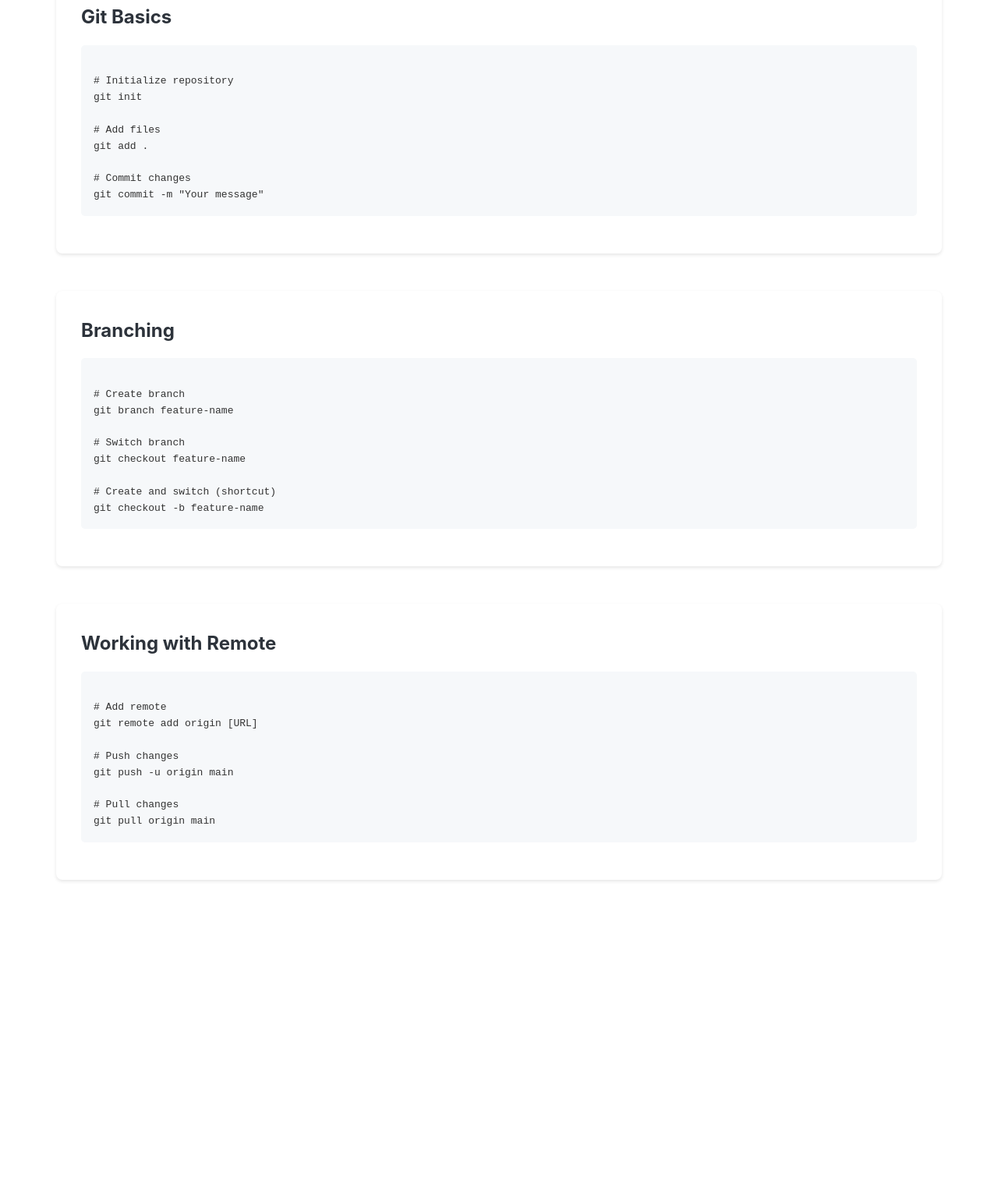
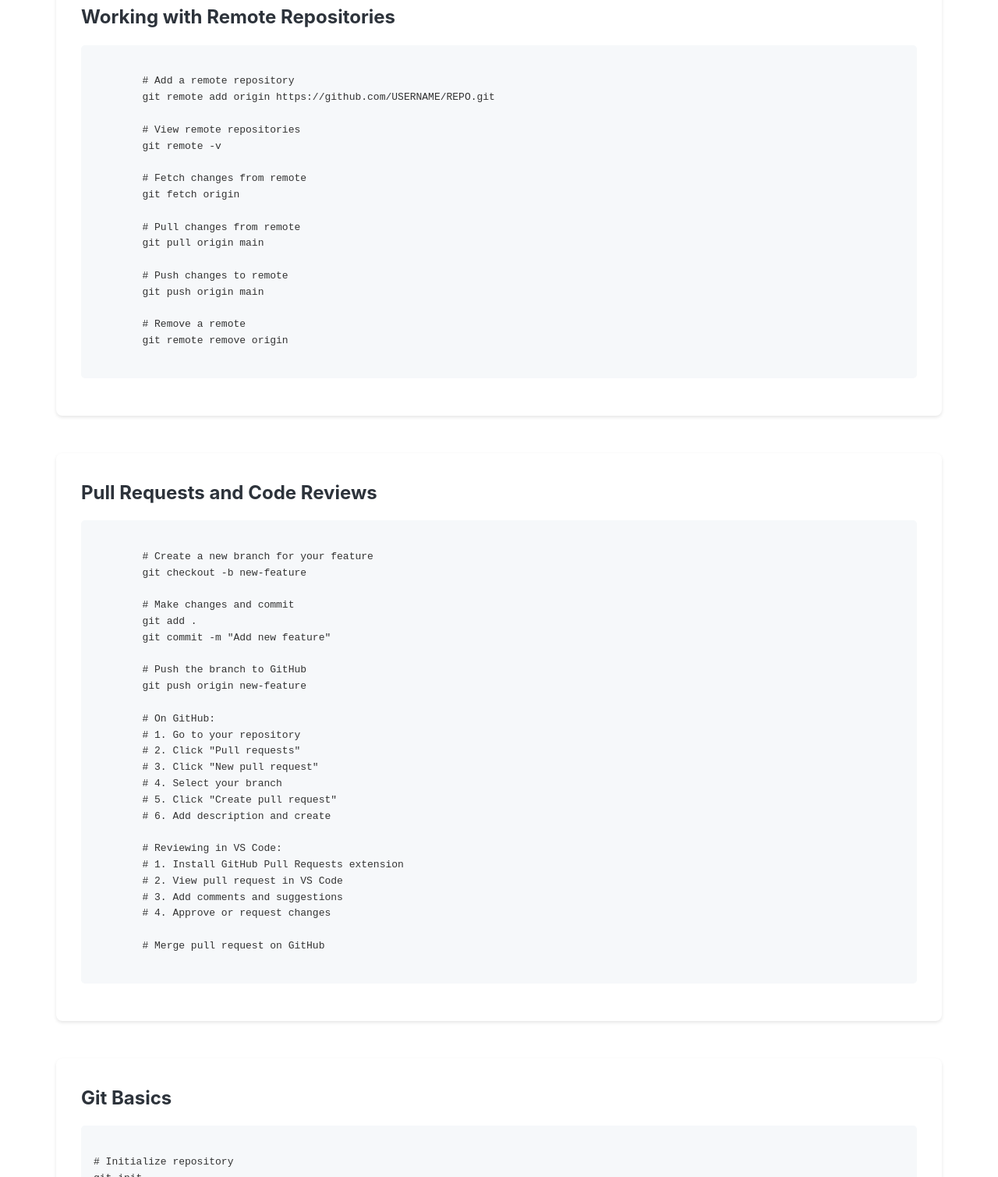
Before and after one commit to reevm28/git-learning-site, a plain HTML site: page index.html in a window 1280 px wide. Shown: the part 2451-3960 px from the top of the page at 78% size. Before the commit the page ends 3627 px from the top, so only its background shows below. Drawn offline with Linux system fonts and the light colour scheme.

Commit message:
Add Working with Remote Repositories and Pull Requests sections

```diff
--- a/index.html
+++ b/index.html
@@ -175,7 +175,59 @@
         git branch -d feature-name
             </div>
         </div>
+        <div class="section" id="remote-repos">
+            <h2>Working with Remote Repositories</h2>
+            <div class="code-block">
+        # Add a remote repository
+        git remote add origin https://github.com/USERNAME/REPO.git
 
+        # View remote repositories
+        git remote -v
+
+        # Fetch changes from remote
+        git fetch origin
+
+        # Pull changes from remote
+        git pull origin main
+
+        # Push changes to remote
+        git push origin main
+
+        # Remove a remote
+        git remote remove origin
+            </div>
+        </div>
+
+        <div class="section" id="pull-requests">
+            <h2>Pull Requests and Code Reviews</h2>
+            <div class="code-block">
+        # Create a new branch for your feature
+        git checkout -b new-feature
+
+        # Make changes and commit
+        git add .
+        git commit -m "Add new feature"
+
+        # Push the branch to GitHub
+        git push origin new-feature
+
+        # On GitHub:
+        # 1. Go to your repository
+        # 2. Click "Pull requests"
+        # 3. Click "New pull request"
+        # 4. Select your branch
+        # 5. Click "Create pull request"
+        # 6. Add description and create
+
+        # Reviewing in VS Code:
+        # 1. Install GitHub Pull Requests extension
+        # 2. View pull request in VS Code
+        # 3. Add comments and suggestions
+        # 4. Approve or request changes
+
+        # Merge pull request on GitHub
+            </div>
+        </div>
 
 
         <div class="section" id="basics">
```
